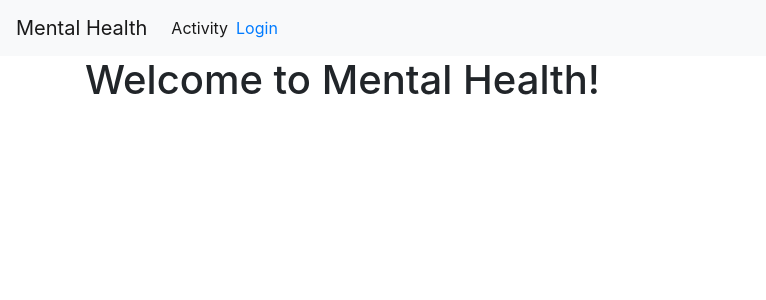
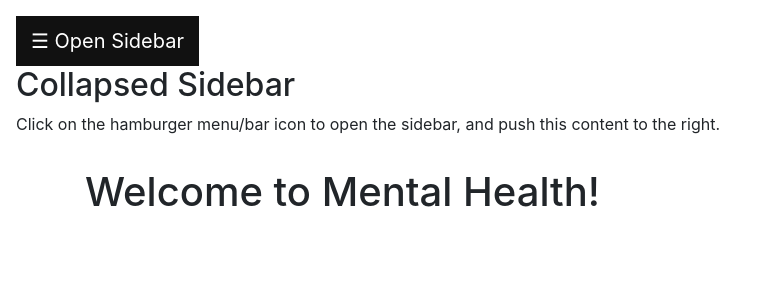
Before and after one commit to Woosiv/Cheers-Across-Time, a Flask app: page / in a window 1280 px wide. Shown: the top 300 px of the page, without its empty margins (0-766 px from the left). Run offline with Flask 2, Linux system fonts and the light colour scheme; some libraries are stand-ins or nearby versions.

Commit message:
Update base.html

```diff
--- a/templates/base.html
+++ b/templates/base.html
@@ -3,28 +3,94 @@
   <head>
     <!-- Required meta tags -->
     <meta charset="utf-8">
-    <meta name="viewport" content="width=device-width, initial-scale=1, shrink-to-fit=no">
+    <meta name="viewport" content="width=device-width, initial-scale=1">
 
     <!-- Bootstrap CSS -->
     <link rel="stylesheet" href="https://stackpath.bootstrapcdn.com/bootstrap/4.3.1/css/bootstrap.min.css" integrity="sha384-ggOyR0iXCbMQv3Xipma34MD+dH/1fQ784/j6cY/iJTQUOhcWr7x9JvoRxT2MZw1T" crossorigin="anonymous">
 
     <title>{% block title %} {% endblock %}</title>
+    <style>
+
+    .sidebar {
+      height: 100%;
+      width: 0;
+      position: fixed;
+      z-index: 1;
+      top: 0;
+      left: 0;
+      background-color: #111;
+      overflow-x: hidden;
+      transition: 0.5s;
+      padding-top: 60px;
+    }
+
+    .sidebar a {
+      padding: 8px 8px 8px 32px;
+      text-decoration: none;
+      font-size: 25px;
+      color: #818181;
+      display: block;
+      transition: 0.3s;
+    }
+
+    .sidebar a:hover {
+      color: #f1f1f1;
+    }
+
+    .sidebar .closebtn {
+      position: absolute;
+      top: 0;
+      right: 25px;
+      font-size: 36px;
+      margin-left: 50px;
+    }
+
+    .openbtn {
+      font-size: 20px;
+      cursor: pointer;
+      background-color: #111;
+      color: white;
+      padding: 10px 15px;
+      border: none;
+    }
+
+    .openbtn:hover {
+      background-color: #444;
+    }
+
+    #main {
+      transition: margin-left .5s;
+      padding: 16px;
+      text-align: left;
+    }
+  </style>
   </head>
   <body>
-    <nav class="navbar navbar-expand-md navbar-light bg-light">
-        <a class="navbar-brand" href="{{ url_for('main.root')}}">Mental Health</a>
-        <button class="navbar-toggler" type="button" data-toggle="collapse" data-target="#navbarNav" aria-controls="navbarNav" aria-expanded="false" aria-label="Toggle navigation">
-            <span class="navbar-toggler-icon"></span>
-        </button>
-        <div class="collapse navbar-collapse" id="navbarNav">
-          <ul class="navbar-nav">
-            <li class="nav-item active">
-                <a class="nav-link" href="{{ url_for('main.activity')}}">Activity</a>
-            </li>
-            </ul>
-          <a href = "{{ url_for('auth.login')}}">Login</a>
-        </div>
-    </nav>
+    <div id="mySidebar" class="sidebar">
+      <a href="javascript:void(0)" class="closebtn" onclick="closeNav()">×</a>
+      <a href="{{ url_for('main.root')}}">Mental Health</a>
+      <a href="{{ url_for('main.activity')}}">Activity</a>
+      <a href="{{ url_for('auth.login')}}">Login</a>
+    </div>
+
+    <div id="main">
+      <button class="openbtn" onclick="openNav()">☰ Open Sidebar</button>
+      <h2>Collapsed Sidebar</h2>
+      <p>Click on the hamburger menu/bar icon to open the sidebar, and push this content to the right.</p>
+    </div>
+
+    <script>
+    function openNav() {
+      document.getElementById("mySidebar").style.width = "250px";
+      document.getElementById("main").style.marginLeft = "250px";
+    }
+
+    function closeNav() {
+      document.getElementById("mySidebar").style.width = "0";
+      document.getElementById("main").style.marginLeft= "0";
+    }
+    </script>
+
     <div class="container">
         {% block content %} {% endblock %}
     </div>
```
